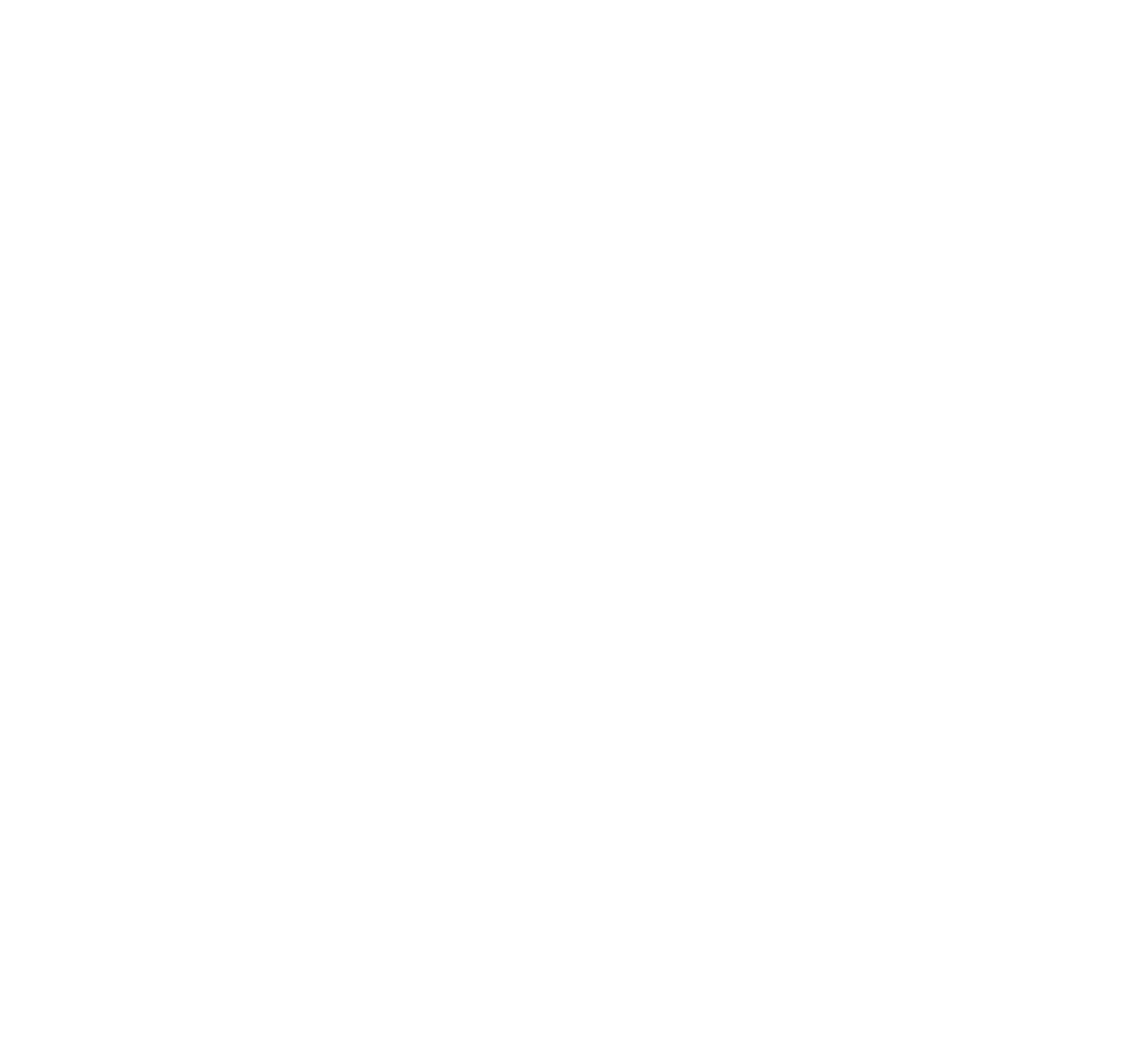
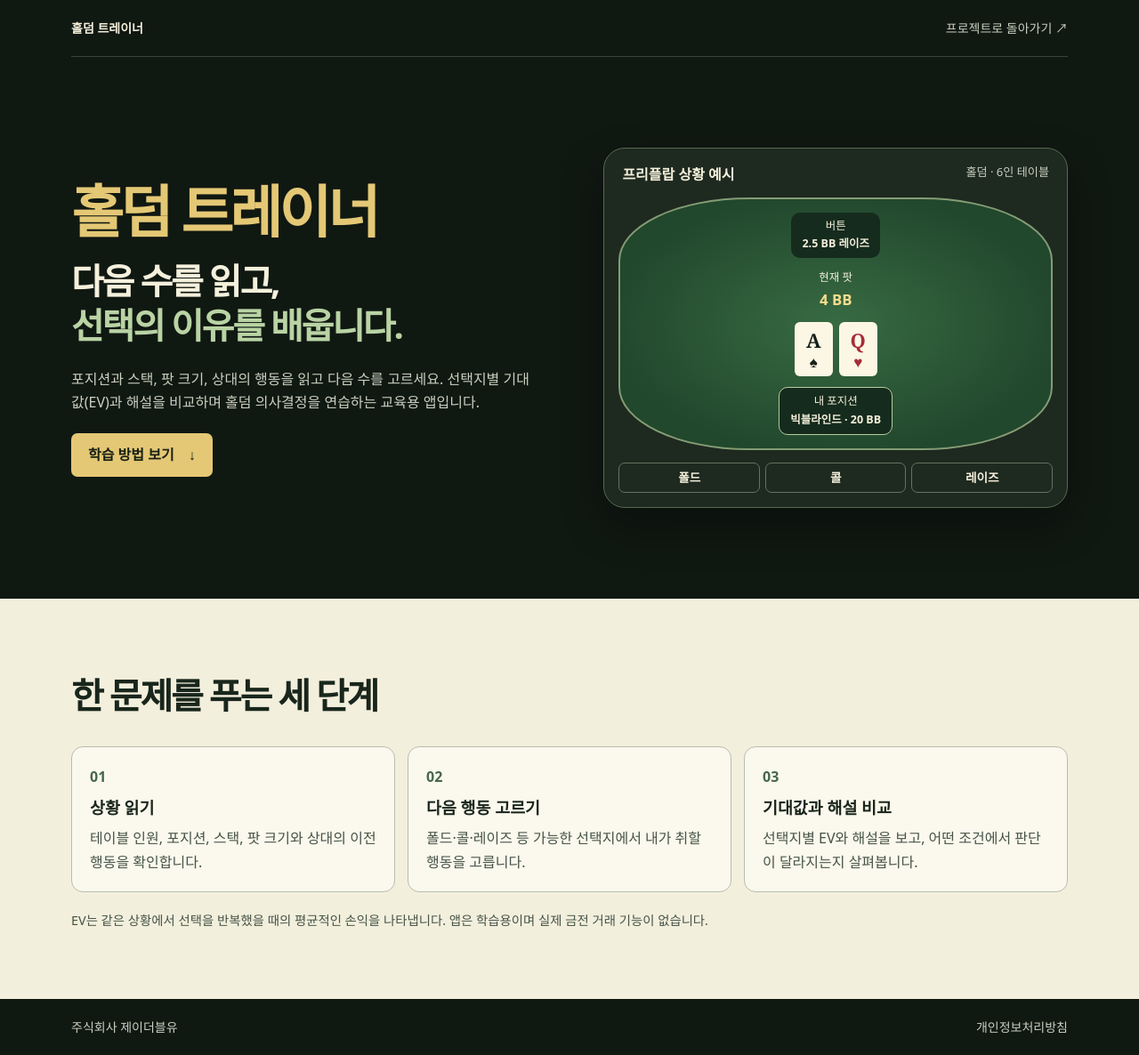
Before and after one commit to choi87/jw-corporate, an Astro site: page /holdem-trainer in a window 1280 px wide. Before the commit this address had no page. Shown: the whole page at 89% size. Before the commit the page ends 800 px from the top, so only its background shows below. Built offline with nearby package versions, Linux system fonts and the light colour scheme; Astro itself is replaced by a stand-in of ours.

Commit message:
Rename Holdem Trainer and launch a standalone introduction page

```diff
--- a/src/data/projects.ts
+++ b/src/data/projects.ts
@@ -14,7 +14,7 @@ export type Project = {
 export const projects: Project[] = [
   {
     id: 'poker-ev-trainer',
-    name: '포커 EV 교육 시뮬레이션',
+    name: '홀덤 트레이너',
     description: '포커 상황별 선택지와 기대값(EV)을 비교하며 의사결정 원리를 익히는 교육용 애플리케이션입니다. 실제 금전 거래 기능은 제공하지 않습니다.',
     businessArea: 'Software & Applications',
     status: 'completed',
--- a/src/pages/company.astro
+++ b/src/pages/company.astro
@@ -32,7 +32,7 @@ const facts = [
           <div class="grid gap-3 md:grid-cols-[8rem_1fr]">
             <h4 class="font-bold text-blue-700"><time datetime="2026-11">{t("11월")}</time></h4>
             <ul class="list-disc pl-5 break-keep leading-7 text-muted marker:text-blue-700">
-              <li>{t("포커 EV 교육 시뮬레이션 개발 완료")}</li>
+              <li>{t("홀덤 트레이너 개발 완료")}</li>
             </ul>
           </div>
           <div class="grid gap-3 md:grid-cols-[8rem_1fr]">
--- /dev/null
+++ b/src/pages/holdem-trainer.astro
@@ -0,0 +1,99 @@
+<!doctype html>
+<html lang="ko">
+  <head>
+    <meta charset="UTF-8" />
+    <meta name="viewport" content="width=device-width, initial-scale=1" />
+    <meta name="theme-color" content="#101812" />
+    <meta name="description" content="홀덤 상황에서 다음 행동을 선택하고, 선택지별 기대값과 해설을 비교하는 교육용 앱입니다." />
+    <link rel="icon" href="/favicon.svg" type="image/svg+xml" />
+    <link rel="canonical" href="https://jwcorp.net/holdem-trainer/" />
+    <title>홀덤 트레이너 | 주식회사 제이더블유</title>
+  </head>
+  <body>
+    <header class="wrap top">
+      <a href="/holdem-trainer/" class="brand">홀덤 트레이너</a>
+      <a href="/projects/poker-ev-trainer/" class="back">프로젝트로 돌아가기 ↗</a>
+    </header>
+    <main>
+      <section class="wrap hero">
+        <div>
+          <h1>홀덤 트레이너</h1>
+          <p class="lead">다음 수를 읽고,<br /><em>선택의 이유를 배웁니다.</em></p>
+          <p class="intro">포지션과 스택, 팟 크기, 상대의 행동을 읽고 다음 수를 고르세요. 선택지별 기대값(EV)과 해설을 비교하며 홀덤 의사결정을 연습하는 교육용 앱입니다.</p>
+          <a class="cta" href="#practice">학습 방법 보기 <span aria-hidden="true">↓</span></a>
+        </div>
+        <figure class="example">
+          <figcaption>프리플랍 상황 예시 <span>홀덤 · 6인 테이블</span></figcaption>
+          <div class="felt">
+            <div class="seat">버튼 <strong>2.5 BB 레이즈</strong></div>
+            <div class="pot">현재 팟 <strong>4 BB</strong></div>
+            <div class="hand" aria-label="스페이드 에이스와 하트 퀸">
+              <span aria-hidden="true">A<small>♠</small></span><span class="red" aria-hidden="true">Q<small>♥</small></span>
+            </div>
+            <div class="seat hero-seat">내 포지션 <strong>빅블라인드 · 20 BB</strong></div>
+          </div>
+          <div class="choices" aria-label="선택지 예시"><span>폴드</span><span>콜</span><span>레이즈</span></div>
+        </figure>
+      </section>
+      <section id="practice" class="practice">
+        <div class="wrap">
+          <h2>한 문제를 푸는 세 단계</h2>
+          <ol>
+            <li><h3>상황 읽기</h3><p>테이블 인원, 포지션, 스택, 팟 크기와 상대의 이전 행동을 확인합니다.</p></li>
+            <li><h3>다음 행동 고르기</h3><p>폴드·콜·레이즈 등 가능한 선택지에서 내가 취할 행동을 고릅니다.</p></li>
+            <li><h3>기대값과 해설 비교</h3><p>선택지별 EV와 해설을 보고, 어떤 조건에서 판단이 달라지는지 살펴봅니다.</p></li>
+          </ol>
+          <p class="note">EV는 같은 상황에서 선택을 반복했을 때의 평균적인 손익을 나타냅니다. 앱은 학습용이며 실제 금전 거래 기능이 없습니다.</p>
+        </div>
+      </section>
+    </main>
+    <footer class="wrap top"><span>주식회사 제이더블유</span><a href="/privacy/">개인정보처리방침</a></footer>
+  </body>
+</html>
+
+<style>
+  :global(*) { box-sizing: border-box; }
+  :global(html) { color-scheme: dark; }
+  :global(body) { margin: 0; color: #f5f0dc; background: #101812; font: 16px/1.65 system-ui, sans-serif; }
+  a { color: inherit; text-decoration: none; }
+  a:focus-visible { outline: 2px solid #e4c875; outline-offset: 5px; }
+  .wrap { width: min(1120px, calc(100% - 36px)); margin-inline: auto; }
+  .top { display: flex; align-items: center; justify-content: space-between; gap: 16px; padding-block: 20px; color: #cbd0bf; font-size: .875rem; }
+  header { border-bottom: 1px solid #39443a; }
+  .brand { color: #f5f0dc; font-weight: 850; }
+  .back:hover, footer a:hover { text-decoration: underline; }
+  .hero { display: grid; grid-template-columns: 1fr 1fr; align-items: center; gap: clamp(28px, 6vw, 88px); padding-block: clamp(40px, 8vw, 110px); }
+  h1 { margin: 0 0 18px; color: #e4c875; font-size: clamp(2rem, 5vw, 4rem); line-height: 1.12; letter-spacing: -.06em; }
+  .lead { margin: 0; font-size: clamp(1.45rem, 3.4vw, 2.5rem); font-weight: 850; line-height: 1.24; letter-spacing: -.055em; }
+  em { color: #b9d3a4; font-style: normal; }
+  .intro { max-width: 34em; margin: 22px 0; color: #cbd0bf; }
+  .cta { display: inline-flex; gap: 1rem; align-items: center; color: #192014; background: #e4c875; border-radius: 7px; padding: 11px 19px; font-weight: 850; }
+  .cta:hover { background: #f8de93; }
+  .example { min-width: 0; margin: 0; padding: 16px; background: #1e2920; border: 1px solid #58694f; border-radius: 24px; box-shadow: 0 20px 48px #0005; }
+  figcaption { display: flex; justify-content: space-between; flex-wrap: wrap; gap: 6px 12px; padding: 0 4px 12px; font-weight: 800; }
+  figcaption span { color: #cbd0bf; font-weight: 500; font-size: .82rem; }
+  .felt { padding: 15px 12px; border: 2px solid #849c74; border-radius: 30% / 25%; background: radial-gradient(ellipse, #386b42, #21472d 75%); display: grid; justify-items: center; gap: 12px; }
+  .seat, .pot { text-align: center; font-size: .78rem; }
+  .seat strong, .pot strong { display: block; }
+  .seat { background: #152b1d; border-radius: 10px; padding: 5px 12px; }
+  .hero-seat { border: 1px solid #b8cb9d; }
+  .pot strong { color: #f9dc8c; font-size: 1.05rem; }
+  .hand { display: flex; gap: 7px; }
+  .hand span { display: grid; place-items: center; width: 43px; height: 61px; background: #fcf6e4; border-radius: 6px; color: #16201b; font: bold 22px/1 Georgia, serif; padding: 6px; }
+  .hand small { font-size: 17px; }
+  .hand .red { color: #a52c39; }
+  .choices { display: grid; grid-template-columns: repeat(3, 1fr); gap: 6px; margin-top: 14px; text-align: center; font-size: .85rem; font-weight: 750; }
+  .choices span { border: 1px solid #64745f; padding: 5px 3px; border-radius: 7px; }
+  .practice { background: #f3efdd; color: #19261c; padding-block: clamp(36px, 6vw, 76px); }
+  h2 { margin: 0 0 24px; font-size: clamp(1.6rem, 4vw, 2.5rem); letter-spacing: -.055em; }
+  ol { padding: 0; margin: 0; list-style: none; counter-reset: step; display: grid; grid-template-columns: repeat(3, 1fr); gap: 14px; }
+  li { counter-increment: step; padding: 20px; border: 1px solid #b8bdab; border-radius: 13px; background: #fbf8ed; }
+  li::before { content: '0' counter(step); font: 850 1rem system-ui, sans-serif; color: #46684b; }
+  h3 { margin: 6px 0; font-size: 1.15rem; }
+  li p, .note { margin: 0; color: #465447; }
+  .note { margin-top: 20px; font-size: .9rem; }
+  @media (max-width: 750px) {
+    .hero, ol { grid-template-columns: 1fr; }
+    .example { max-width: 540px; }
+  }
+</style>
--- a/src/pages/projects/[id].astro
+++ b/src/pages/projects/[id].astro
@@ -127,6 +127,11 @@ const [firstTitle, firstBody, secondTitle, secondBody] = details[project.id] ??
     backLink={project.id === 'ai-reply-scheduler' ? { href: href("/projects/#automation"), label: t("← 프로젝트 목록") } : undefined}
   >
     <Fragment slot="actions">
+      {project.id === 'poker-ev-trainer' && (
+        <a href="/holdem-trainer/" class="mt-8 inline-flex items-center gap-3 rounded-lg bg-emerald-800 px-6 py-3.5 text-sm font-extrabold text-white transition hover:bg-emerald-900">
+          {t("홀덤 트레이너 소개")} <span aria-hidden="true">↗</span>
+        </a>
+      )}
       {project.id === 'ai-reply-scheduler' && (
         <a href="/talkmate/" class="mt-8 inline-flex items-center gap-3 rounded-lg bg-violet-700 px-6 py-3.5 text-sm font-extrabold text-white transition hover:bg-violet-800">
           {t("톡메이트 다운로드")} <span aria-hidden="true">↗</span>
```
Also changed, not shown: src/data/locales.ts (+3 -14 lines).
